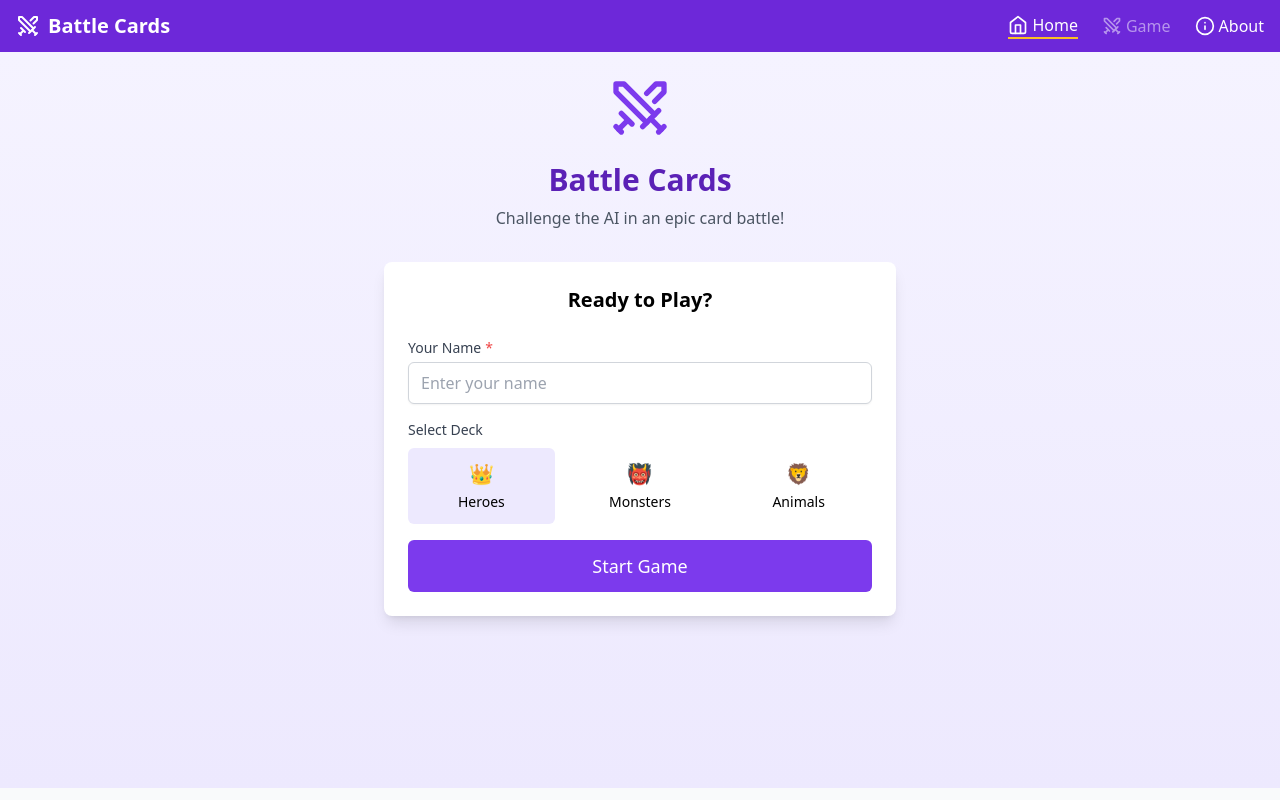
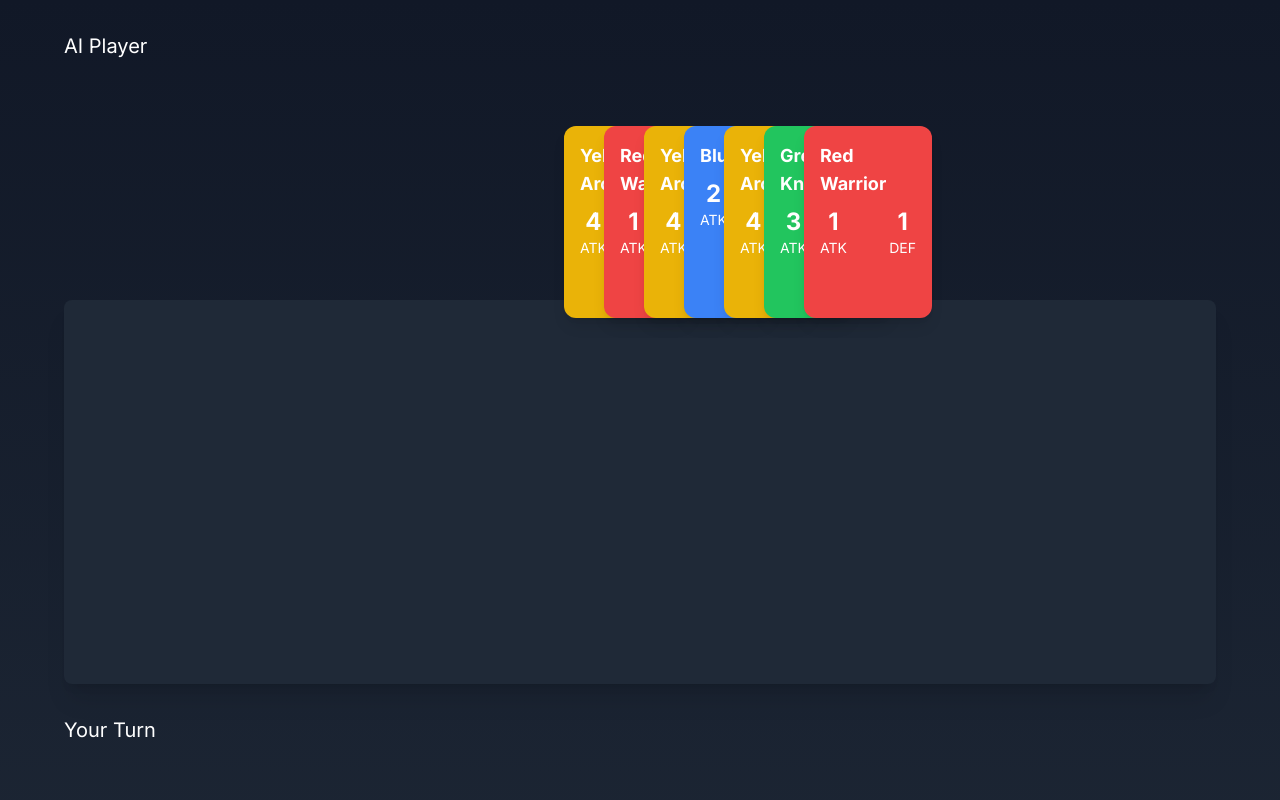
Before and after one commit to NUll-O7/Battle-Engine-V1, a React (Vite) app: page / in a window 1280 px wide. Shown: the top 800 px of the page. Built offline with nearby package versions, Linux system fonts and the light colour scheme.

Commit message:
Updated App component to properly integrate BattlePage

```diff
--- a/src/App.jsx
+++ b/src/App.jsx
@@ -1,29 +1,19 @@
 import React from 'react';
 import { BrowserRouter as Router, Routes, Route } from 'react-router-dom';
-import { GameProvider } from './context/GameContext';
-import Navbar from './components/Navbar';
-import Home from './pages/Home';
-import Game from './pages/Game';
-import Result from './pages/Result';
-import About from './pages/About';
+import { BattleProvider } from './context/BattleContext';
+import BattlePage from './pages/BattlePage';
 
 function App() {
   return (
-    <GameProvider>
+    <BattleProvider>
       <Router>
         <div className="min-h-screen flex flex-col bg-gray-50">
-          <Navbar />
-          <div className="flex-grow">
-            <Routes>
-              <Route path="/" element={<Home />} />
-              <Route path="/game" element={<Game />} />
-              <Route path="/result" element={<Result />} />
-              <Route path="/about" element={<About />} />
-            </Routes>
-          </div>
+          <Routes>
+            <Route path="/" element={<BattlePage />} />
+          </Routes>
         </div>
       </Router>
-    </GameProvider>
+    </BattleProvider>
   );
 }
 
--- a/src/index.css
+++ b/src/index.css
@@ -1,6 +1,18 @@
 @tailwind base;
 @tailwind components;
 @tailwind utilities;
+
+:root {
+  font-family: Inter, system-ui, Avenir, Helvetica, Arial, sans-serif;
+  line-height: 1.5;
+  font-weight: 400;
+}
+
+body {
+  margin: 0;
+  min-width: 320px;
+  min-height: 100vh;
+}
 
 /* Game-specific styles */
 .perspective-1000 {
```
